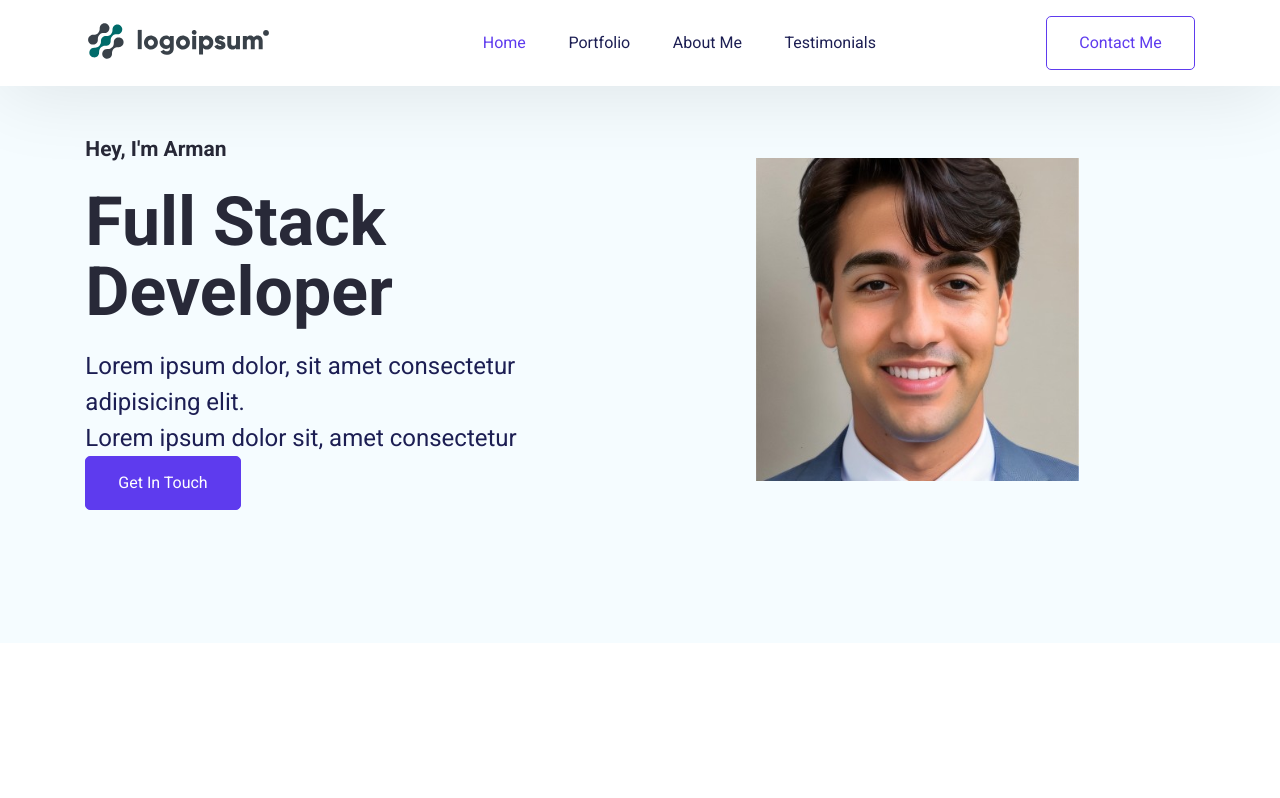
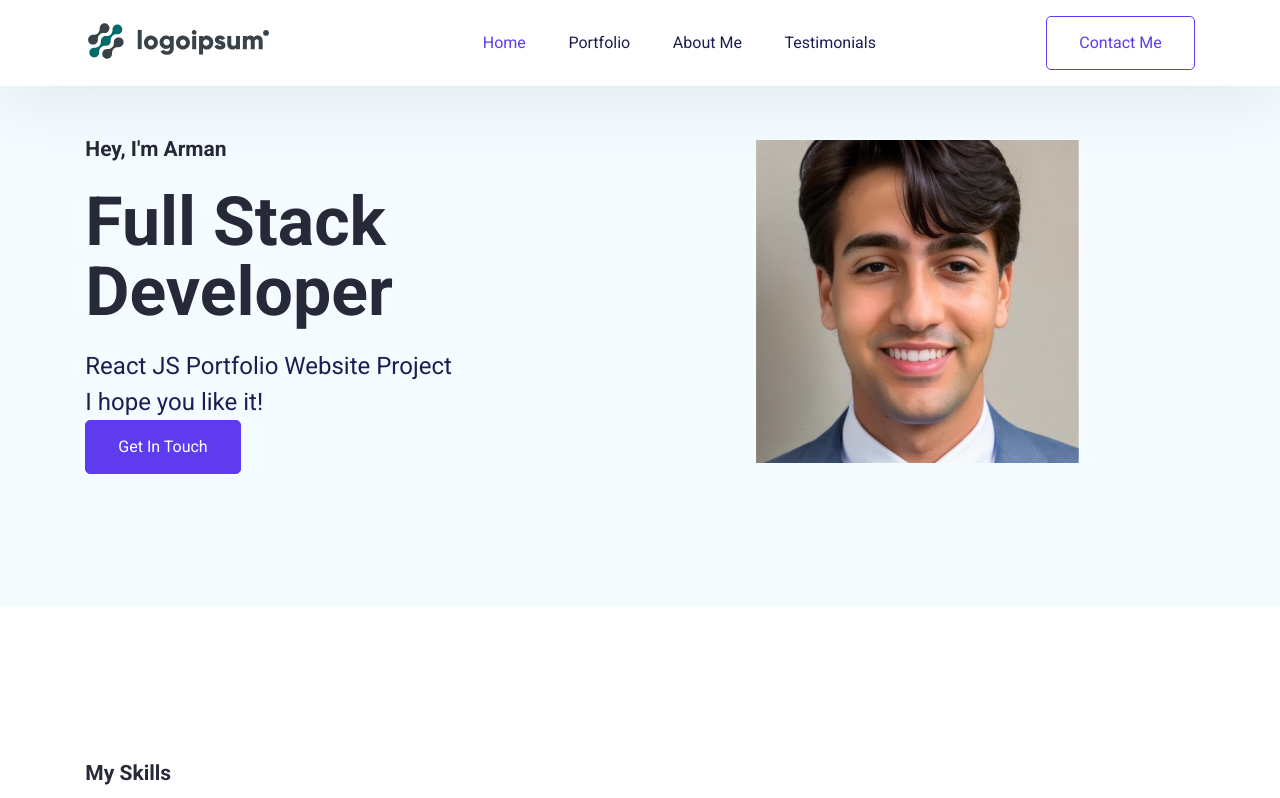
Before and after one commit to armanbabazadeh6/react-js-portfolio, a React (Create React App) app: page / in a window 1280 px wide. Shown: the top 798 px of the page. Built offline with nearby package versions, Linux system fonts and the light colour scheme.

Commit message:
Fix bugs

```diff
--- a/src/Pages/Home/HeroSection.jsx
+++ b/src/Pages/Home/HeroSection.jsx
@@ -10,8 +10,8 @@ export default function HeroSection(){
                         Developer
                     </h1>
                     <p className="hero--section-description">
-                        Lorem ipsum dolor, sit amet consectetur adipisicing elit.
-                        <br /> Lorem ipsum dolor sit, amet consectetur
+                        React JS Portfolio Website Project
+                        <br /> I hope you like it!
                     </p>
                 </div>
                 <a href="https://www.linkedin.com/in/arman-babazadeh-a49ab71b9/">
--- a/src/Pages/Home/Navbar.jsx
+++ b/src/Pages/Home/Navbar.jsx
@@ -37,7 +37,7 @@ function Navbar() {
     return (
         <nav className={`navbar ${navActive? "active": ""}`}>
             <div>
-                <img src="./img/logo.svg" alt="Logoipsum" />
+                <img src="./img/logo.svg" alt="logo" className="arman-logo" />
             </div>
             <a className={`nav__hamburger ${navActive ? "active": ""}`} onClick={toggleNav}>
                 <span className="nav__hamburger__line"></span>
```
